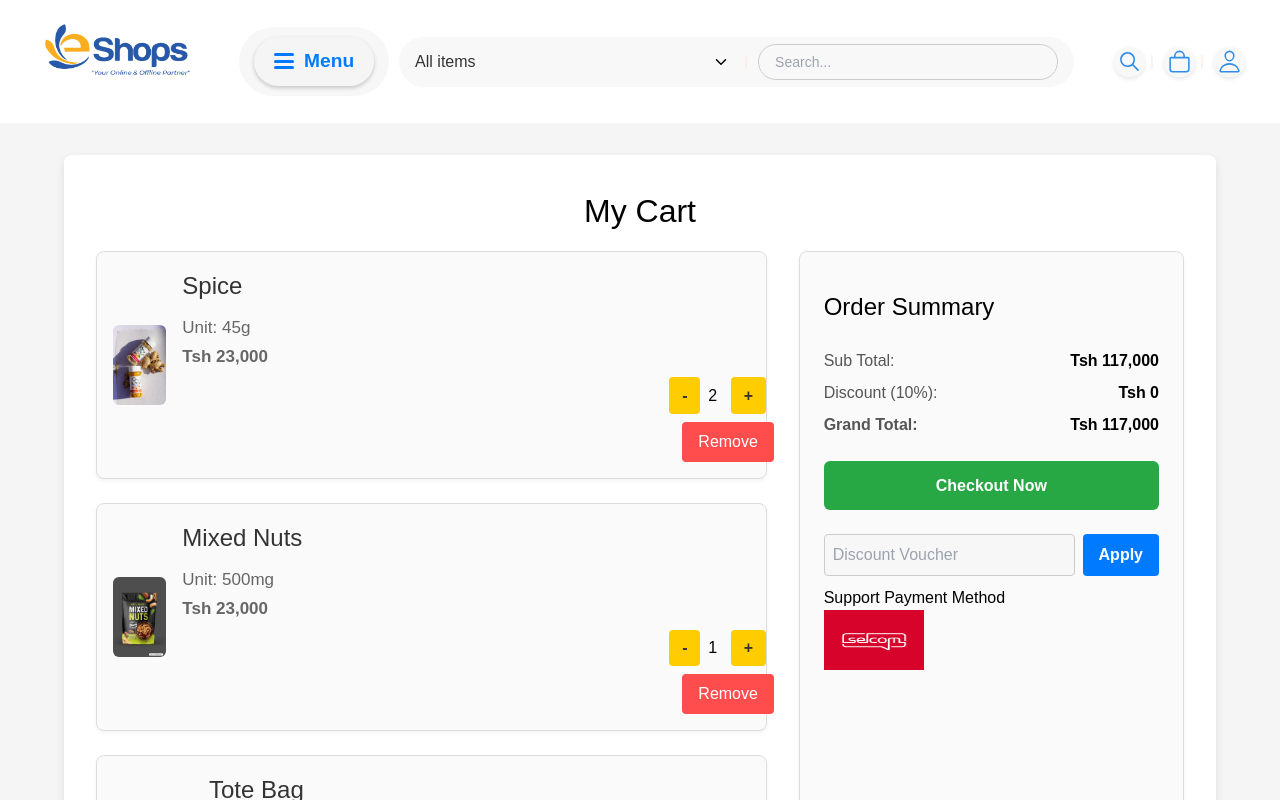
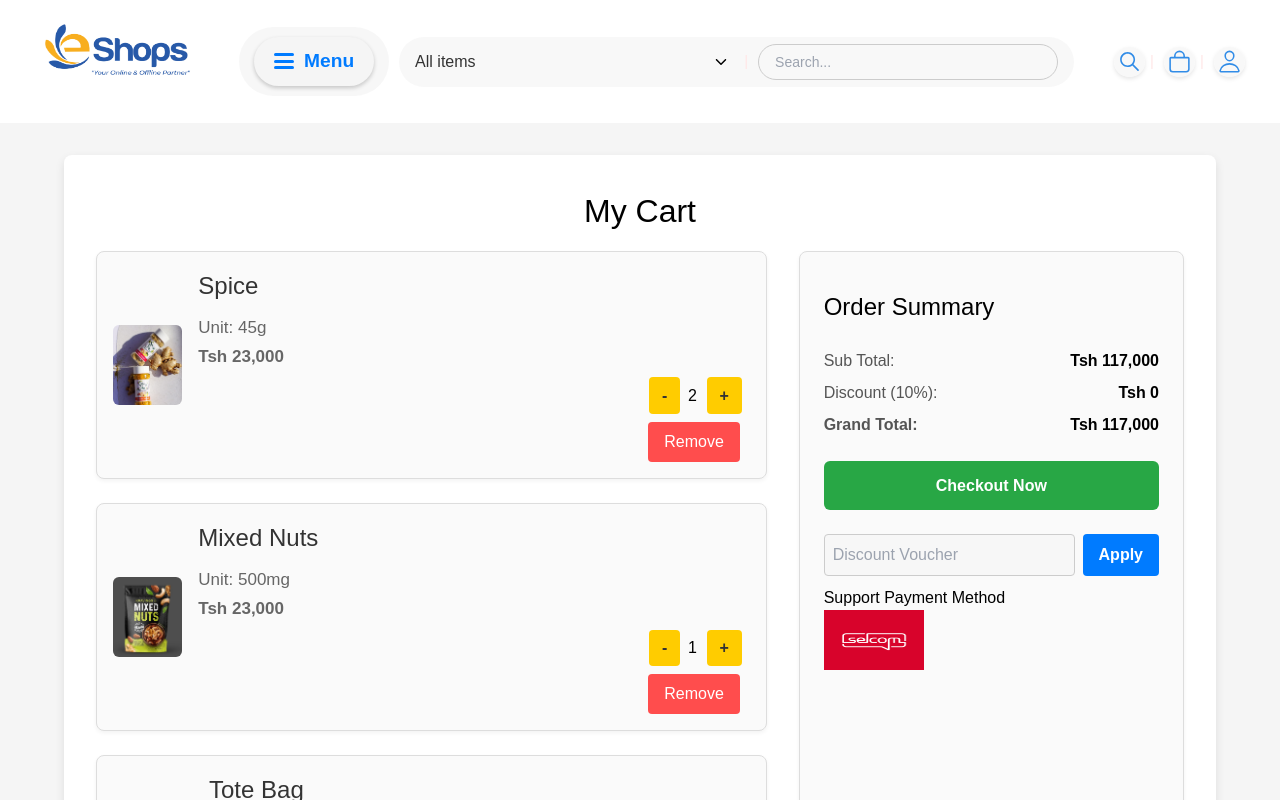
Before and after one commit to Goodie95/ecommerce-shops, a React (Create React App) app: page /cart in a window 1280 px wide. Shown: the top 800 px of the page. Built offline with nearby package versions, Linux system fonts and the light colour scheme.

Commit message:
button changes

```diff
--- a/package.json
+++ b/package.json
@@ -1,4 +1,5 @@
 {
+  "homepage": "https://Goodie95.github.io/ecommerce-shops",
   "name": "ecommerce_website",
   "version": "0.1.0",
   "private": true,
@@ -14,6 +15,8 @@
   },
   "scripts": {
     "start": "react-scripts start",
+    "predeploy": "npm run build",
+    "deploy": "gh-pages -d build",
     "build": "react-scripts build",
     "test": "react-scripts test",
     "eject": "react-scripts eject"
--- a/src/comp/home.css
+++ b/src/comp/home.css
@@ -1085,7 +1085,7 @@
   cursor: pointer;
   border-radius: 4px;
   transition: background 0.3s ease;
-  margin-left: 500px;
+  margin-left: 450px;
 }
 
 .remove-btn:hover {
```
